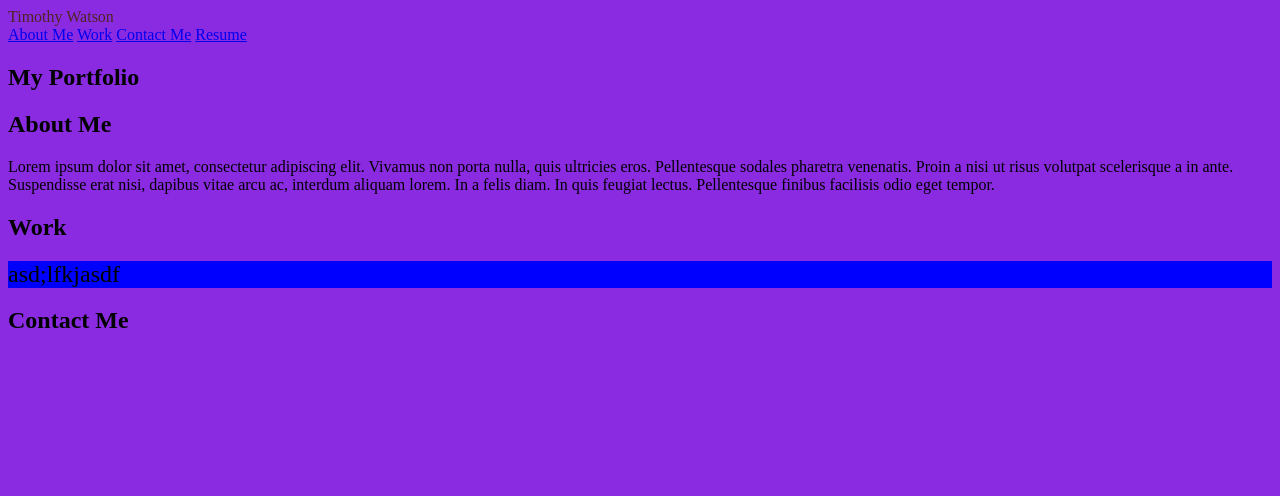
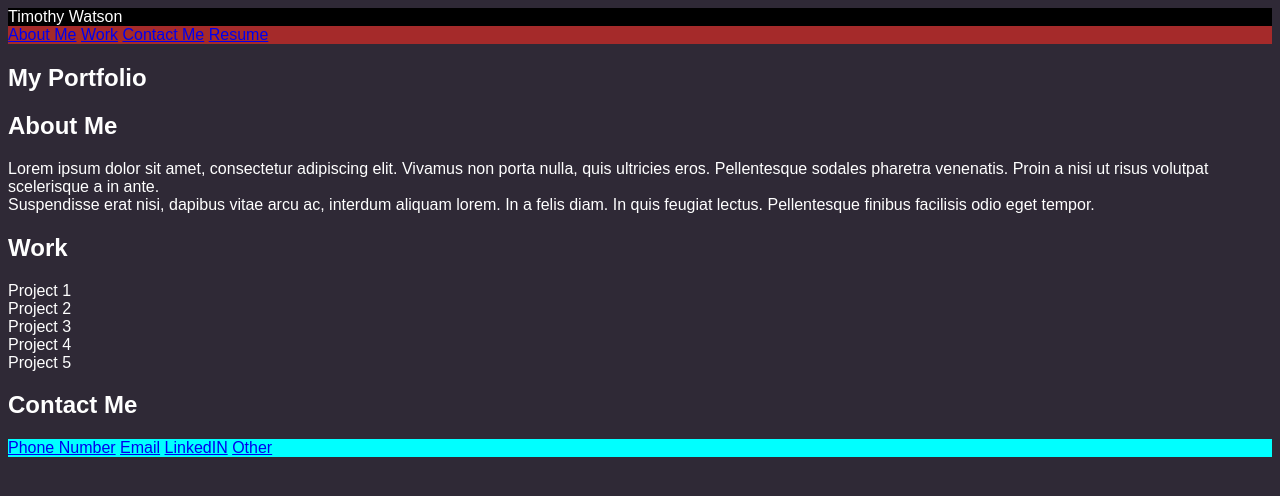
Before and after one commit to tawatson02/portfolio, a plain HTML site: page Assets/index.html in a window 1280 px wide. Drawn offline with Linux system fonts and the light colour scheme; files that its build step writes are made by us from their sources.

Commit message:
correction of css intial

```diff
--- a/Assets/css/style.css
+++ b/Assets/css/style.css
@@ -1,14 +1,25 @@
-
-.box-1{
-    font-size: x-large;
-background-color: blue;
+:root {
+    --font: sans-serif;
 }
-section:nth-child(1) {
-background-color: aqua;
-}
-body{
-    background-color: blueviolet;
+::selection {
+   color: blue;
 }
 header {
-    color: rgb(78, 36, 36);
+    font-family: var(--font);
+    background-color:black;
+    color: white;
 }
+.nav-top {
+    font-family: var(--font);
+    color: white;
+    background-color: brown;
+}
+body {
+    font-family: var(--font);
+    color: white;
+    background-color:rgb(47, 41, 54);
+}
+.nav-bottom {
+    background-color: aqua;
+    color: white;
+}
--- a/Assets/index.html
+++ b/Assets/index.html
@@ -4,10 +4,10 @@
     <meta charset="UTF-8">
     <meta name="viewport" content="width=device-width, initial-scale=1.0">
     <title>My Portfolio</title>
-    <link rel="stylesheet" type="text/css" href="./assets/css/style.css" >
+    <link rel="stylesheet" type="text/css" href="/assets/css/style.css" >
 </head>
 <header>Timothy Watson</header>
-<nav>
+<nav class="nav-top">
     <a href="about">About Me</a>
     <a href="work">Work</a>
     <a href="contact">Contact Me</a>
@@ -32,22 +32,22 @@
         <aside>
             <article class="box-1">
                 <div>
-                    asd;lfkjasdf
+                    Project 1
                 </div>
             <article class="box-2">
-                <div>
+                <div>Project 2
 
                 </div>
             <article class="box-3">
-                <div>
+                <div>Project 3
 
                 </div>
             <article class="box-4">
-                <div>
+                <div>Project 4
 
                 </div>
             <article class="box-5">
-                <div>
+                <div>Project 5
 
                 </div>
             </article>
@@ -55,11 +55,11 @@
     </section>
     <footer>
         <h2>Contact Me</h2>
-        <nav>
-            <a href=""></a>
-            <a href=""></a>
-            <a href=""></a>
-            <a href=""></a>
+        <nav class="nav-bottom">
+            <a href="phone">Phone Number</a>
+            <a href="email">Email</a>
+            <a href="ln">LinkedIN</a>
+            <a href="other">Other</a>
         </nav>
 
     </footer>
```
